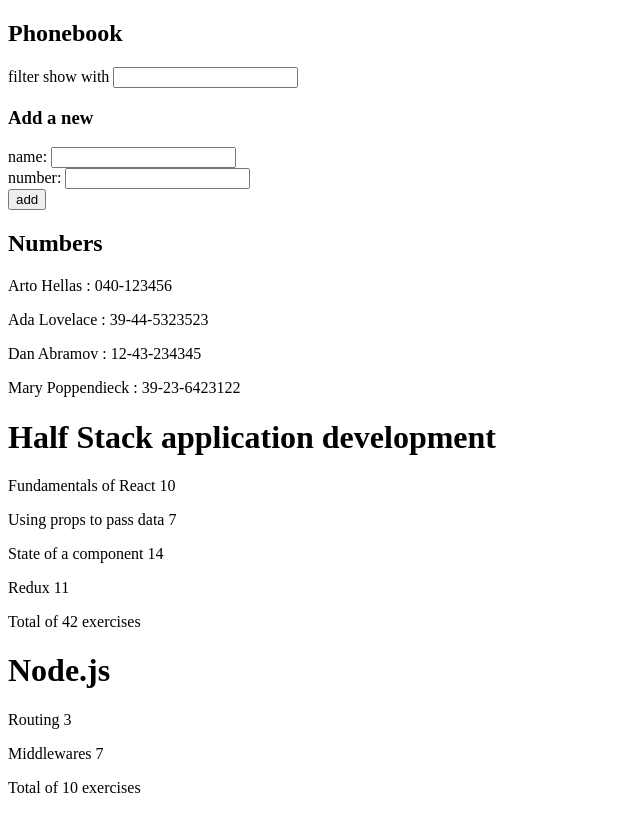
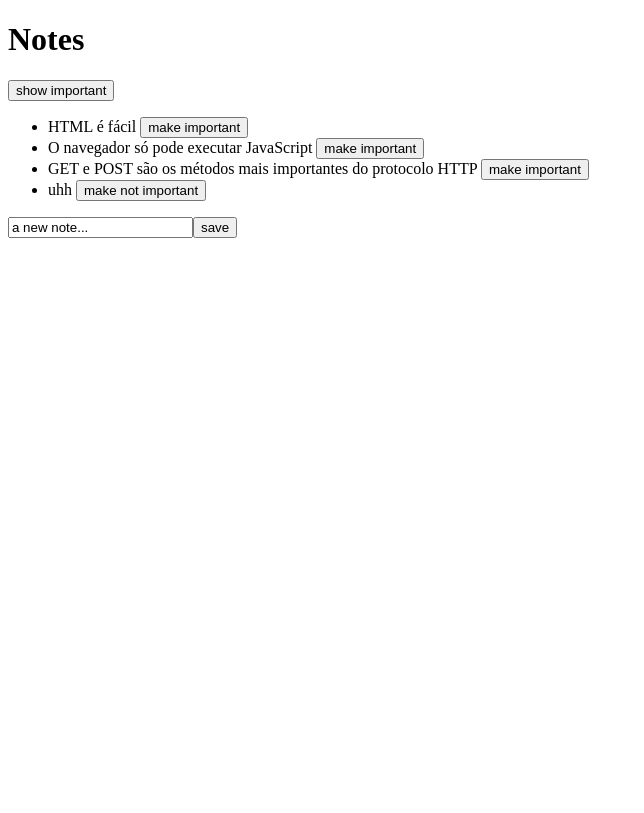
Before and after one commit to nicolas4pitz/fullStack, a React (Vite) app: page / in a window 1280 px wide. Shown: the whole page, without its empty margins (0-644 px from the left). Built offline with nearby package versions, Linux system fonts and the light colour scheme; data requests are answered from the project's data file.

Commit message:
feat: part 2.D class

```diff
--- a/db.json
+++ b/db.json
@@ -1,41 +1,47 @@
 {
   "notes": [
     {
-      "id": 1,
+      "id": "1",
       "content": "HTML é fácil",
-      "important": true
+      "important": false
     },
     {
-      "id": 2,
+      "id": "2",
       "content": "O navegador só pode executar JavaScript",
       "important": false
     },
     {
-      "id": 3,
+      "id": "3",
       "content": "GET e POST são os métodos mais importantes do protocolo HTTP",
-      "important": true
+      "important": false
+    },
+    {
+      "content": "uhh",
+      "important": true,
+      "id": "D_RHqGn9LUc"
     }
   ],
   "persons": [
     {
       "name": "Arto Hellas",
       "number": "040-123456",
-      "id": 1
+      "id": "1"
     },
     {
       "name": "Ada Lovelace",
       "number": "39-44-5323523",
-      "id": 2
+      "id": "2"
     },
     {
       "name": "Dan Abramov",
       "number": "12-43-234345",
-      "id": 3
+      "id": "3"
     },
     {
       "name": "Mary Poppendieck",
       "number": "39-23-6423122",
-      "id": 4
+      "id": "4"
     }
-  ]
+  ],
+  "$schema": "./node_modules/json-server/schema.json"
 }
--- a/src/App.jsx
+++ b/src/App.jsx
@@ -2,6 +2,7 @@
 import Note from "./components/Note";
 import { useEffect } from "react";
 import axios from "axios";
+import noteService from './services/notes'
 
 const Hello = ({ nome, idade }) => {
   const anoDeNascimento = () => {
@@ -32,7 +33,7 @@
   <button onClick={handleClique}>{texto}</button>
 );
 
-const App = (props) => {
+const App = () => {
   const [notes, setNotes] = useState([]);
   const [newNote, setNewNote] = useState("a new note...");
   const [showAll, setShowAll] = useState(true);
@@ -40,10 +41,8 @@
   const notesToShow = showAll ? notes : notes.filter((note) => note.important);
 
   const hook = () => {
-    console.log("efeito ");
-    axios.get("http://localhost:3001/notes").then((response) => {
-      console.log("fullfiled");
-      setNotes(response.data);
+    noteService.getAll().then(initialNotes => {
+      setNotes(initialNotes);
     });
   };
 
@@ -58,12 +57,26 @@
       important: Math.random() < 0.5,
       id: notes.length + 1,
     };
-    setNotes(notes.concat(noteObject));
-    setNewNote("");
+
+    noteService.create(noteObject).then(returnedNote => {
+      setNotes(notes.concat(returnedNote));
+      setNewNote("");
+    })
   };
 
+  const toggleImportanceOf = (id) => {
+    const note = notes.find(n => n.id === id)
+    const changedNote = { ...note, important: !note.important }
+
+    noteService.update(id, changedNote).then(returnedNote => {
+      setNotes(notes.map(n => n.id !== id ? n : returnedNote))
+    }).catch(error => {
+      alert(`the note '${note.content}' was already deleted from server`)
+      setNotes(notes.filter(n => n.id !== id))
+    })
+  }
+
   const handleNoteChange = (event) => {
-    console.log(event.target.value);
     setNewNote(event.target.value);
   };
 
@@ -77,7 +90,7 @@
       </div>
       <ul>
         {notesToShow.map((note) => (
-          <Note key={note.id} note={note} />
+          <Note key={note.id} note={note} toggleImportance={() => toggleImportanceOf(note.id)}/>
         ))}
       </ul>
       <form onSubmit={addNote}>
--- a/src/components/Note.jsx
+++ b/src/components/Note.jsx
@@ -1,5 +1,8 @@
-const Note = ({ note }) => {
-  return <li>{note.content}</li>;
+const Note = ({ note, toggleImportance }) => {
+
+  const label = note.important ? "make not important" : "make important"
+
+  return <li>{note.content} <button onClick={toggleImportance}>{label}</button> </li>;
 };
 
 export default Note;
--- a/src/main.jsx
+++ b/src/main.jsx
@@ -1,7 +1,7 @@
 import { StrictMode } from "react";
 import { createRoot } from "react-dom/client";
-//import App from "./App.jsx"; // Para aulas
-import App from "./exercicios/App"; // Para exercicios
+import App from "./App.jsx"; // Para aulas
+//import App from "./exercicios/App"; // Para exercicios
 
 createRoot(document.getElementById("root")).render(
   <StrictMode>
--- /dev/null
+++ b/src/services/notes.js
@@ -0,0 +1,23 @@
+import axios from 'axios'
+const baseUrl = 'http://localhost:3001/notes'
+
+const getAll = () => {
+  const request = axios.get(baseUrl)
+  return request.then(response => response.data)
+}
+
+const create = newObject => {
+  const request = axios.post(baseUrl, newObject)
+  return request.then(response => response.data)
+}
+
+const update = (id, newObject) => {
+  const request = axios.put(`${baseUrl}/${id}`, newObject)
+  return request.then(response => response.data)
+}
+
+export default {
+  getAll,
+  create,
+  update
+}
```
